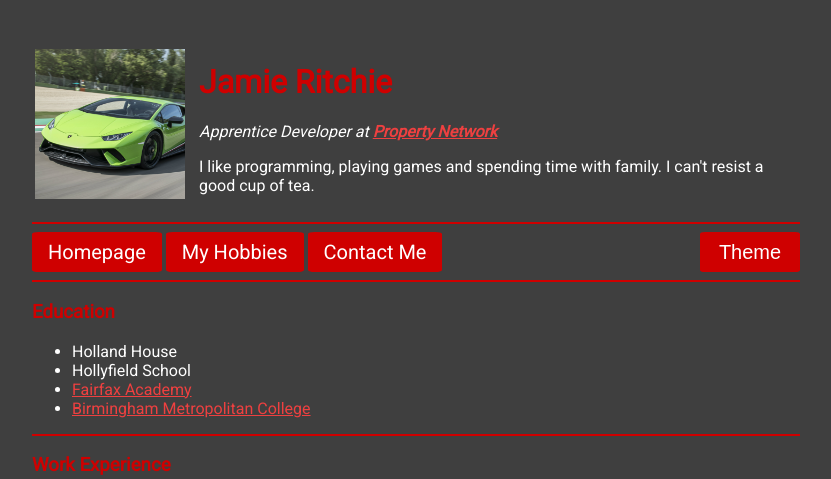
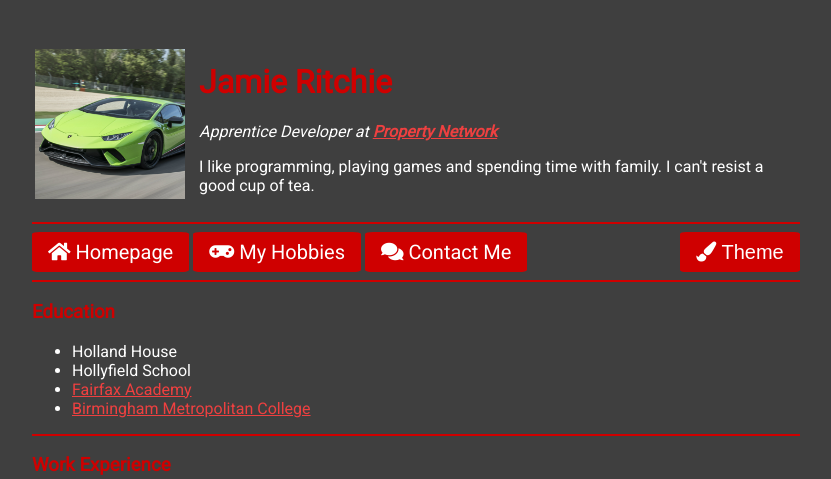
Before and after one commit to JRitchie454/Personal-Site, a PHP site: page / in a window 1280 px wide. Shown: the top 479 px of the page, without its empty margins (224-1055 px from the left). Run offline with PHP 8.4, Linux system fonts and the light colour scheme; some libraries are stand-ins or nearby versions.

Commit message:
Use Fontawesome Icons

```diff
--- a/css/master.css
+++ b/css/master.css
@@ -19,7 +19,7 @@ hr {
 
 .theme-button {
   border-radius: 5%;
-  width: 100px;
+  width: 120px;
   height: 40px;
   font-size: 20px;
   float: right;
--- a/index.html
+++ b/index.html
@@ -2,6 +2,7 @@
 <html lang="en" dir="ltr">
   <head>
     <meta charset="utf-8">
+    <link href="https://cdnjs.cloudflare.com/ajax/libs/font-awesome/5.10.0-11/css/all.min.css" rel="stylesheet">
     <link id="currentCSS" rel="stylesheet" href="css/master-dark.css">
     <link rel="stylesheet" href="css/master.css">
     <script src="js/jquery.js"></script>
@@ -26,10 +27,10 @@
     <hr>
     <nav>
       <ul class="nav-bar">
-        <li class="nav-button"><a href="#">Homepage</a></li>
-        <li class="nav-button"><a href="pages/hobbies.html">My Hobbies</a></li>
-        <li class="nav-button"><a href="pages/contact.html">Contact Me</a></li>
-        <button class="theme-button" onclick="selectTheme()">Theme</button>
+        <li class="nav-button"><a href="#"><i class="fas fa-home"></i> Homepage</a></li>
+        <li class="nav-button"><a href="pages/hobbies.html"><i class="fas fa-gamepad"></i> My Hobbies</a></li>
+        <li class="nav-button"><a href="pages/contact.html"><i class="fas fa-comments"></i> Contact Me</a></li>
+        <button class="theme-button" onclick="selectTheme()"><i class="fas fa-paint-brush"></i> Theme</button>
       </ul>
     </nav>
     <hr>
```
Also changed, not shown: pages/contact.html (+5 -4 lines), pages/hobbies.html (+5 -4 lines).
